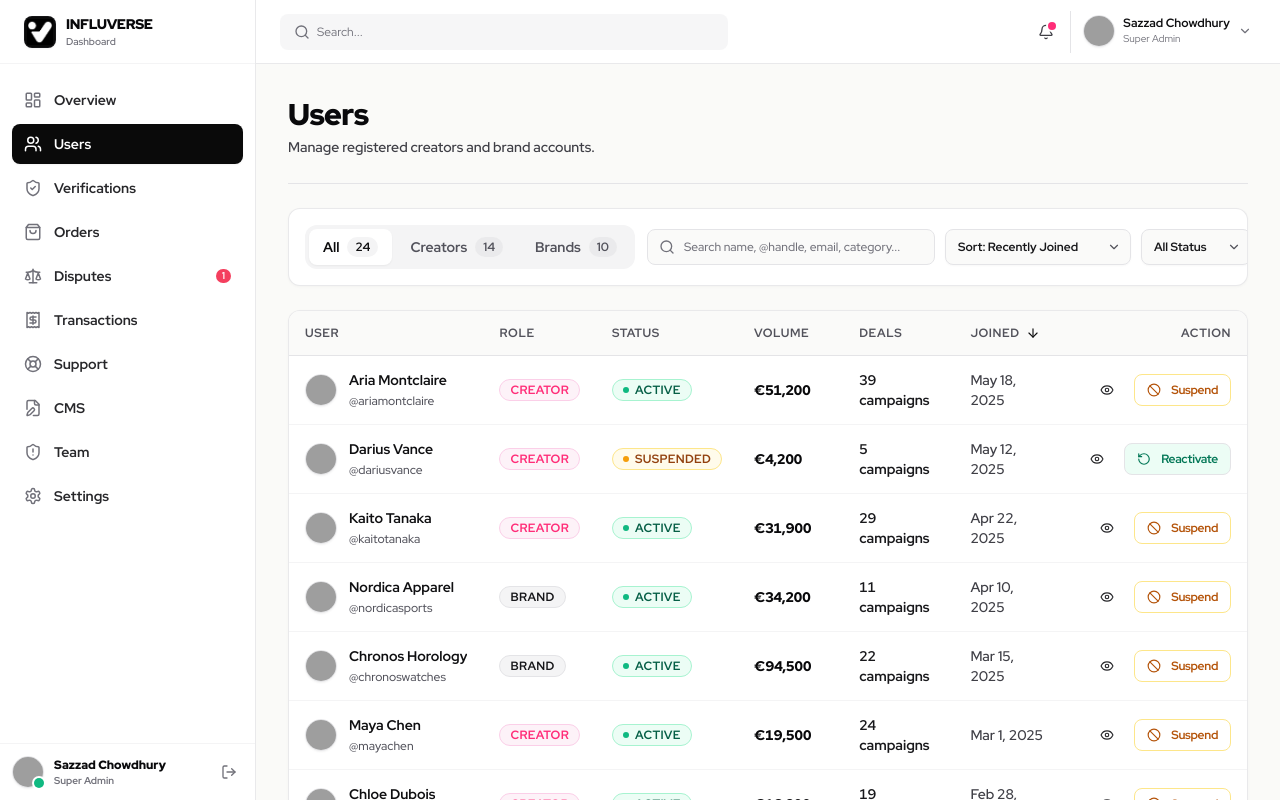
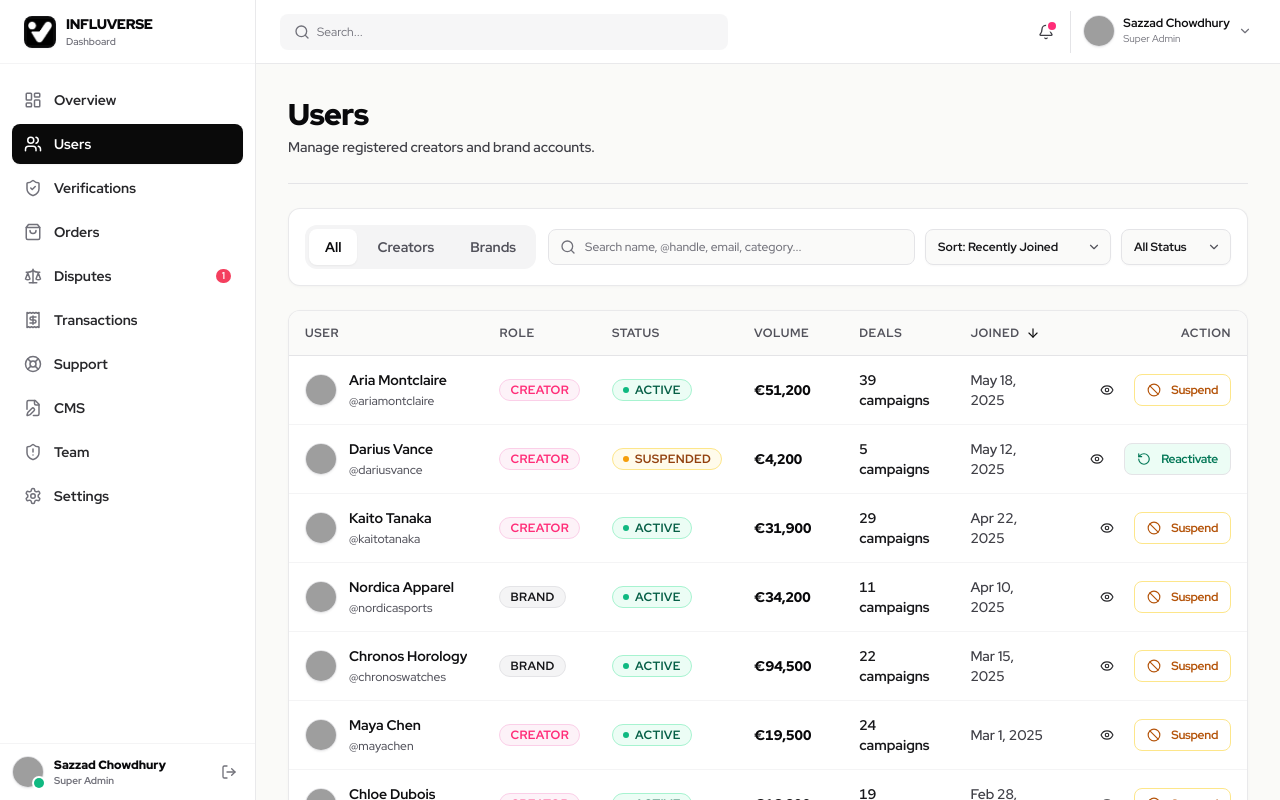
Before and after one commit to BeingSazzad/Influencer-Dashboard, a React (Vite) app: page /users in a window 1280 px wide. Shown: the top 800 px of the page. Built offline with nearby package versions, Linux system fonts and the light colour scheme; grey boxes are pictures that could not be loaded; a web font is replaced by a local one.

Commit message:
fix: remove tab count badges across all pages and add vercel.json SPA rewrite config

```diff
--- a/src/pages/dashboard/EscrowPage.tsx
+++ b/src/pages/dashboard/EscrowPage.tsx
@@ -76,13 +76,13 @@ export const EscrowPage: React.FC = () => {
           <button
             key={s}
             onClick={() => dispatch(setDisputeFilter(s))}
-            className={`px-3.5 py-2 text-sm font-bold rounded-lg transition-all capitalize cursor-pointer ${
+            className={`px-4 py-2 text-sm font-bold rounded-lg transition-all capitalize cursor-pointer ${
               filterStatus === s
                 ? 'bg-white text-neutral-900 shadow-sm'
                 : 'text-neutral-500 hover:text-neutral-900'
             }`}
           >
-            {s === 'all' ? 'All Cases' : `${s} Cases`}
+            {s === 'all' ? 'All' : s === 'open' ? 'Open' : 'Resolved'}
           </button>
         ))}
       </div>
--- a/src/pages/dashboard/OrdersPage.tsx
+++ b/src/pages/dashboard/OrdersPage.tsx
@@ -228,9 +228,9 @@ export const OrdersPage: React.FC = () => {
           {/* Status Filter Tabs */}
           <div className="flex items-center gap-1.5 bg-neutral-100 p-1 rounded-xl self-start overflow-x-auto max-w-full">
             {[
-              { id: 'all', label: 'All', count: orders.length },
-              { id: 'active', label: 'Active', count: activeOrdersCount },
-              { id: 'completed', label: 'Completed', count: completedOrdersCount },
+              { id: 'all', label: 'All' },
+              { id: 'active', label: 'Active' },
+              { id: 'completed', label: 'Completed' },
             ].map((tab) => (
               <button
                 key={tab.id}
@@ -238,22 +238,13 @@ export const OrdersPage: React.FC = () => {
                   dispatch(setOrderStatusFilter(tab.id as any));
                   setCurrentPage(1);
                 }}
-                className={`flex items-center gap-2 px-3.5 py-2 text-sm font-bold rounded-lg transition-all cursor-pointer shrink-0 ${
+                className={`px-4 py-2 text-sm font-bold rounded-lg transition-all cursor-pointer shrink-0 ${
                   statusFilter === tab.id
                     ? 'bg-white text-neutral-950 shadow-sm'
                     : 'text-neutral-500 hover:text-neutral-900'
                 }`}
               >
-                <span>{tab.label}</span>
-                <span
-                  className={`text-xs px-2 py-0.5 rounded-full font-bold ${
-                    statusFilter === tab.id
-                      ? 'bg-neutral-100 text-neutral-900'
-                      : 'bg-neutral-200/60 text-neutral-500'
-                  }`}
-                >
-                  {tab.count}
-                </span>
+                {tab.label}
               </button>
             ))}
           </div>
--- a/src/pages/dashboard/UsersPage.tsx
+++ b/src/pages/dashboard/UsersPage.tsx
@@ -193,9 +193,9 @@ export const UsersPage: React.FC = () => {
           {/* Role Filter Tabs (All / Creators / Brands) */}
           <div className="flex items-center gap-1 bg-neutral-100 p-1 rounded-xl self-start">
             {[
-              { label: 'All', value: 'all' as const, count: users.length },
-              { label: 'Creators', value: 'creator' as const, count: users.filter((u) => u.role === 'creator').length },
-              { label: 'Brands', value: 'brand' as const, count: users.filter((u) => u.role === 'brand').length },
+              { label: 'All', value: 'all' as const },
+              { label: 'Creators', value: 'creator' as const },
+              { label: 'Brands', value: 'brand' as const },
             ].map((tab) => (
               <button
                 key={tab.value}
@@ -203,22 +203,13 @@ export const UsersPage: React.FC = () => {
                   dispatch(setRoleFilter(tab.value));
                   setCurrentPage(1);
                 }}
-                className={`flex items-center gap-2 px-3.5 py-2 text-sm font-bold rounded-lg transition-all cursor-pointer ${
+                className={`px-4 py-2 text-sm font-bold rounded-lg transition-all cursor-pointer ${
                   roleFilter === tab.value
                     ? 'bg-white text-neutral-950 shadow-sm'
                     : 'text-neutral-500 hover:text-neutral-900'
                 }`}
               >
-                <span>{tab.label}</span>
-                <span
-                  className={`text-xs px-2 py-0.5 rounded-full font-bold ${
-                    roleFilter === tab.value
-                      ? 'bg-neutral-100 text-neutral-900'
-                      : 'bg-neutral-200/60 text-neutral-500'
-                  }`}
-                >
-                  {tab.count}
-                </span>
+                {tab.label}
               </button>
             ))}
           </div>
--- a/src/pages/dashboard/VerificationPage.tsx
+++ b/src/pages/dashboard/VerificationPage.tsx
@@ -85,12 +85,9 @@ export const VerificationPage: React.FC = () => {
         subtitle="Review and manage creator identity applications."
       />
 
-      {/* Filter Tabs with Clean Neutral Count Badges */}
+      {/* Filter Tabs */}
       <div className="flex items-center gap-1.5 bg-neutral-100 p-1 rounded-xl self-start max-w-md">
-        {(['all', 'pending', 'approved'] as const).map((s) => {
-          const isActive = filterStatus === s;
-          const count = s === 'pending' ? pendingCount : s === 'approved' ? approvedCount : null;
-          return (
+        {(['all', 'pending', 'approved'] as const).map((s) => (
           <button
             key={s}
             type="button"
@@ -98,27 +95,15 @@ export const VerificationPage: React.FC = () => {
               dispatch(setVerificationFilter(s));
               setCurrentPage(1);
             }}
-              className={`flex items-center gap-1.5 px-3.5 py-2 text-sm font-bold rounded-lg transition-all capitalize cursor-pointer ${
-                isActive
+            className={`px-4 py-2 text-sm font-bold rounded-lg transition-all capitalize cursor-pointer ${
+              filterStatus === s
                 ? 'bg-white text-neutral-950 shadow-sm'
                 : 'text-neutral-600 hover:text-neutral-950'
             }`}
           >
-              <span>{s}</span>
-              {count !== null && count > 0 && (
-                <span
-                  className={`px-1.5 py-0.5 text-[11px] font-bold rounded-full leading-none transition-colors ${
-                    isActive
-                      ? 'bg-neutral-100 text-neutral-900'
-                      : 'bg-neutral-200/80 text-neutral-600'
-                  }`}
-                >
-                  {count}
-                </span>
-              )}
+            {s}
           </button>
-          );
-        })}
+        ))}
       </div>
 
       {/* Verification Applications Table */}
```
Also changed, not shown: vercel.json (added). Lines whose indentation alone changed are shown as unchanged.
